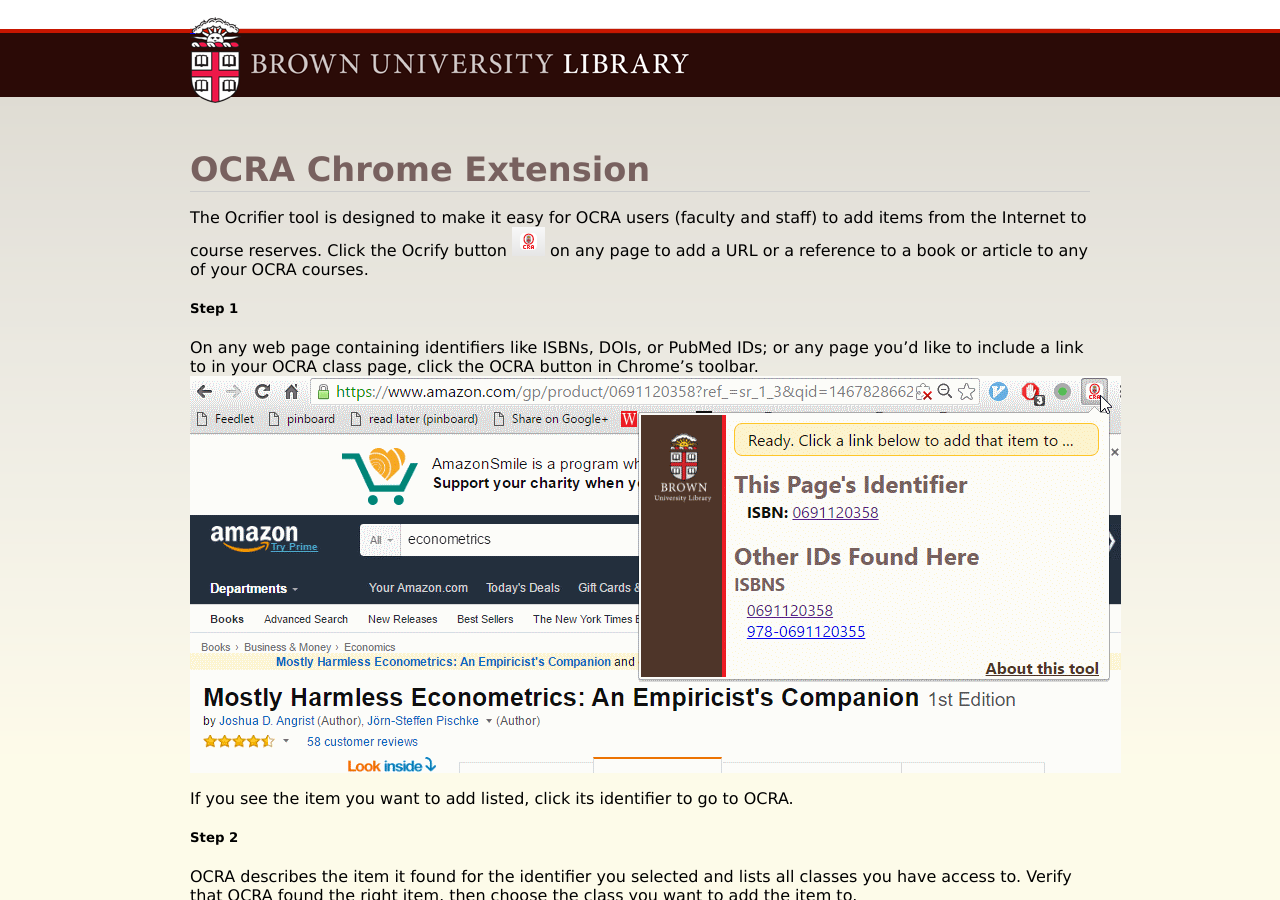
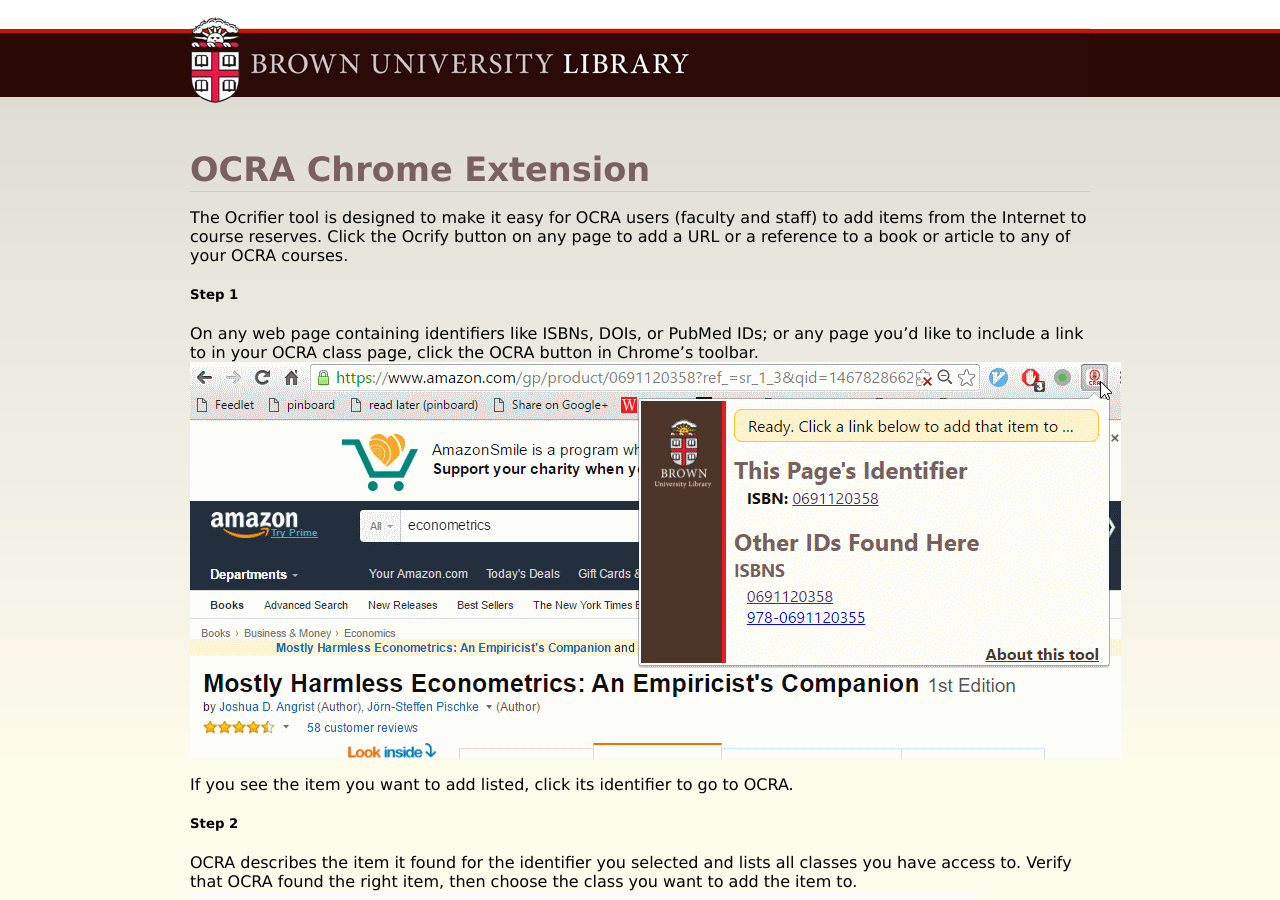
Before and after one commit to Brown-University-Library/ocrifier-chrome, a Jekyll site: the page built from index.md, in a window 1280 px wide and 900 px high. Built offline with Jekyll 4.4.1, drawn with Linux system fonts in a browser that asks for light colours.

Commit message:
Updating ocrify-button.png and removing it from inline text.

```diff
--- a/index.md
+++ b/index.md
@@ -3,7 +3,7 @@
 ---
 #### OCRA Chrome Extension
 
-The Ocrifier tool is designed to make it easy for OCRA users (faculty and staff) to add items from the Internet to course reserves. Click the Ocrify button ![](img/ocrify-button.png) on any page to add a URL or a reference to a book or article to any of your OCRA courses.
+The Ocrifier tool is designed to make it easy for OCRA users (faculty and staff) to add items from the Internet to course reserves. Click the Ocrify button on any page to add a URL or a reference to a book or article to any of your OCRA courses.
 
 ##### Step 1
 
```
Also changed, not shown: img/ocrify-button.png.
